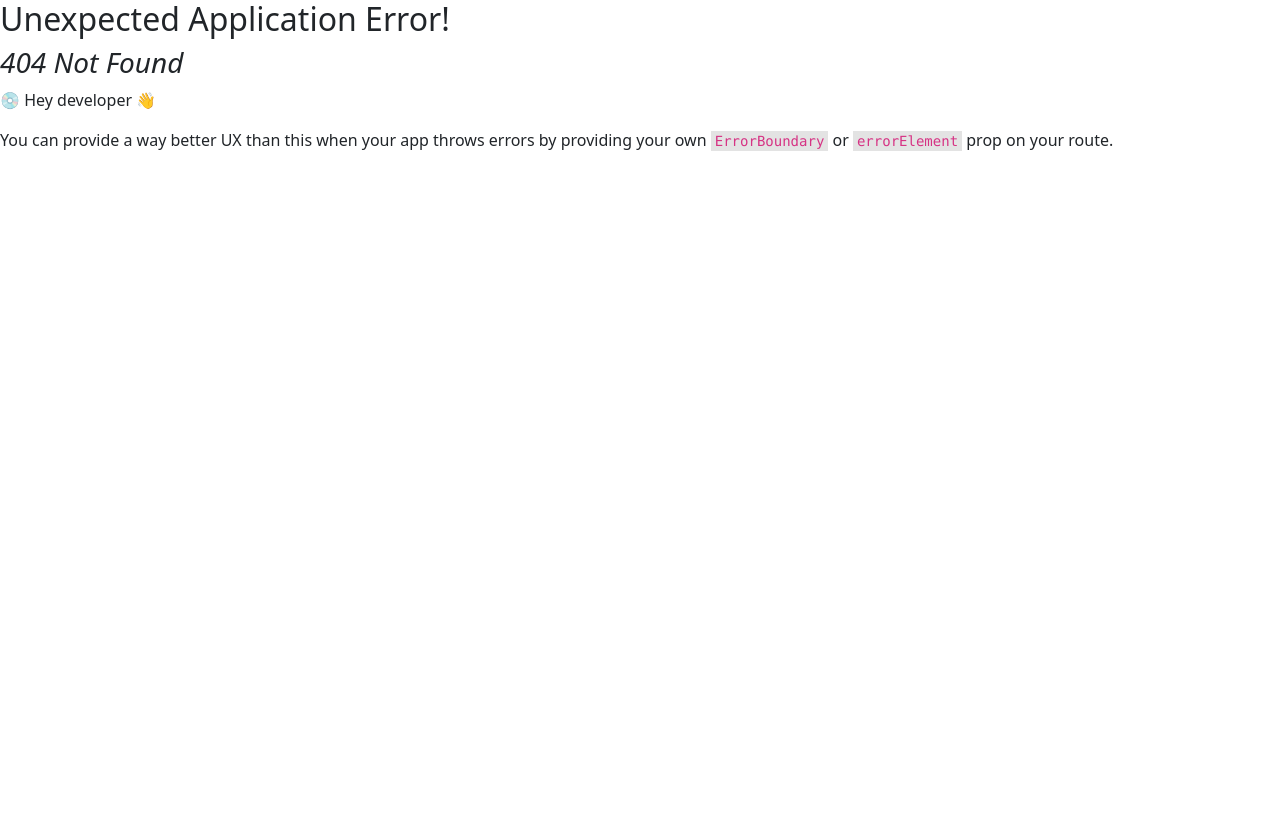
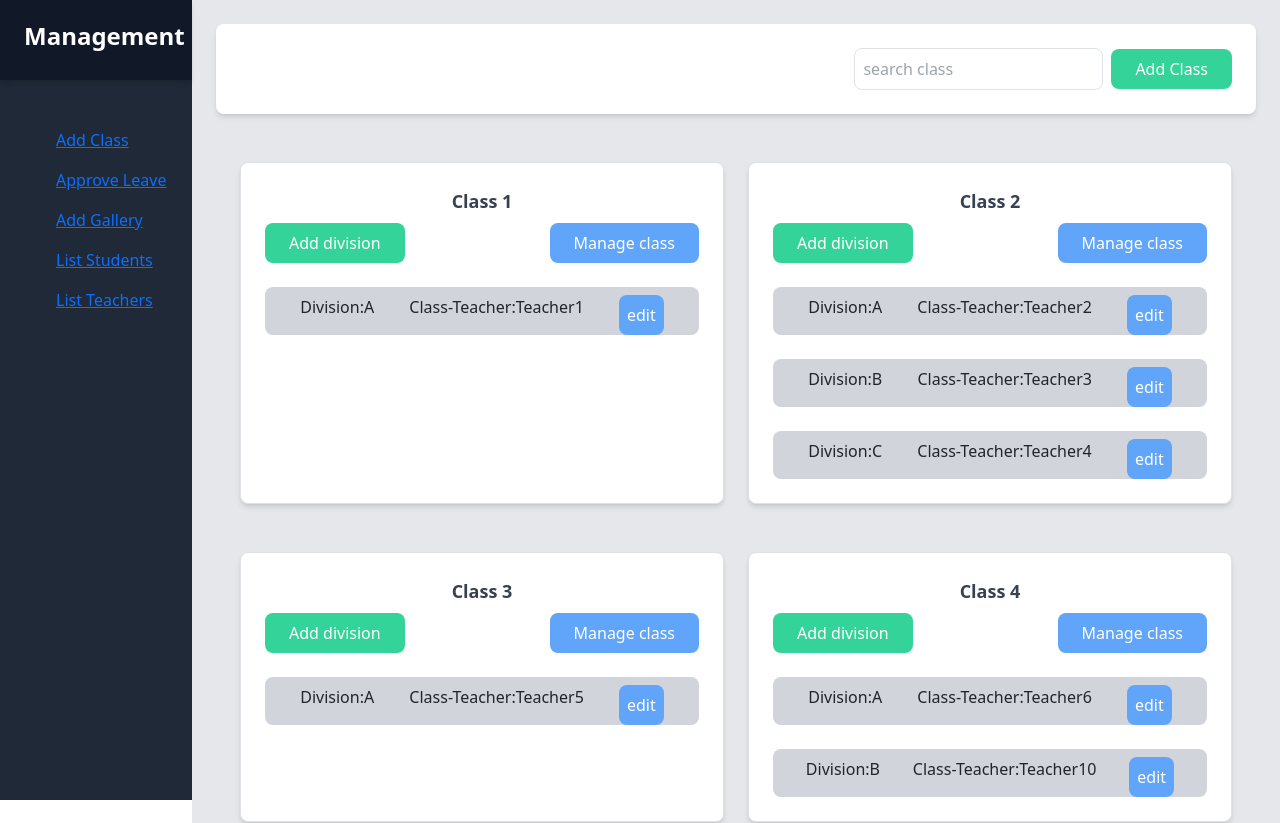
Before and after one commit to jithiee/Infinite-Academy-Frontend, a React app in the folder INFINITE/: page /management/add-class in a window 1280 px wide. Before the commit this address had no page. Shown: the top 823 px of the page. Before the commit the page ends 800 px from the top, so only its background shows below. Built offline with nearby package versions, Linux system fonts and the light colour scheme; the HTML template or start-up script is replaced by a standard one.

Commit message:
update management navbar

```diff
--- a/INFINITE/src/features/Management/components/AddClass.jsx
+++ b/INFINITE/src/features/Management/components/AddClass.jsx
@@ -27,7 +27,7 @@ const AddClass = () => {
       setClassTeacher('');
     };
   return (
-    <div className="bg-gradient-to-b bg-gray-200 w-full min-h-screen p-4">
+    <div className="bg-gradient-to-b bg-gray-200 min-h-screen p-4">
       <div className="w-full h-1/6 bg-white flex justify-end items-center p-4 rounded-lg shadow-md">
         <div className="flex items-center w-full md:w-auto">
           <input
--- a/INFINITE/src/features/Management/components/Gallery.jsx
+++ b/INFINITE/src/features/Management/components/AddGallery.jsx
@@ -1,6 +1,6 @@
 import React, { useState } from 'react';
 
-const Gallery = () => {
+const AddGallery = () => {
   const [images, setImages] = useState([]);
 
   const handleImageUpload = (event) => {
@@ -14,7 +14,7 @@ const Gallery = () => {
   };
 
   return (
-    <div className='bg-gray-300 w-full min-h-screen flex flex-col'>
+    <div className='bg-gray-300 min-h-screen flex flex-col'>
       <div className='flex justify-center bg-blue-300'>
         <input
           type="file"
@@ -43,4 +43,4 @@ const Gallery = () => {
   );
 };
 
-export default Gallery;
+export default AddGallery;
--- a/INFINITE/src/features/Management/ApproveLeaveTeachers.jsx
+++ b/INFINITE/src/features/Management/components/ApproveLeaveTeachers.jsx
@@ -2,7 +2,7 @@ import React from 'react';
 
 const ApproveLeaveTeachers = () => {
   return (
-    <section className="min-h-screen bg-gradient-to-r from-slate-300 to-slate-500">
+    <section className=" w-full min-h-screen bg-gradient-to-r from-slate-300 to-slate-500">
       <div className="container mx-auto py-5">
         <div className="flex justify-center">
           <div className="w-full xl:w-10/12">
--- a/INFINITE/src/features/Management/components/ManagementSidebar.jsx
+++ b/INFINITE/src/features/Management/components/ManagementSidebar.jsx
@@ -1,9 +1,71 @@
-import React from 'react'
+import React from 'react';
+import { NavLink } from 'react-router-dom';
 
-const ManagementSidebar = () => {
+const ManagementSidebar = ({ isOpen, setIsOpen }) => {
   return (
-    <div>ManagementSidebar</div>
-  )
-}
+    <div
+      className={`bg-gray-800 text-white w-48 md:relative md:block fixed md:z-0 ${isOpen ? 'block z-20' : 'hidden'}`}
+      style={{ height: '100vh' }}
+    >
+      <div className="h-20 bg-gray-900 shadow-md p-4 flex items-center justify-center md:justify-start">
+        <h1 className="text-2xl font-bold">Management</h1>
+      </div>
+      <nav className="mt-10 space-y-2">
+        <ul>
+          <li>
+            <NavLink
+              to="add-class"
+              className="block px-4 py-2 hover:bg-gray-700 rounded"
+              activeClassName="bg-gray-700"
+              onClick={() => setIsOpen(false)}
+            >
+              Add Class
+            </NavLink>
+          </li>
+          <li>
+            <NavLink
+              to="approve-leave"
+              className="block px-4 py-2 hover:bg-gray-700 rounded"
+              activeClassName="bg-gray-700"
+              onClick={() => setIsOpen(false)}
+            >
+              Approve Leave
+            </NavLink>
+          </li>
+          <li>
+            <NavLink
+              to="add-gallery"
+              className="block px-4 py-2 hover:bg-gray-700 rounded"
+              activeClassName="bg-gray-700"
+              onClick={() => setIsOpen(false)}
+            >
+              Add Gallery
+            </NavLink>
+          </li>
+          <li>
+            <NavLink
+              to="list-students"
+              className="block px-4 py-2 hover:bg-gray-700 rounded"
+              activeClassName="bg-gray-700"
+              onClick={() => setIsOpen(false)}
+            >
+              List Students
+            </NavLink>
+          </li>
+          <li>
+            <NavLink
+              to="list-teachers"
+              className="block px-4 py-2 hover:bg-gray-700 rounded"
+              activeClassName="bg-gray-700"
+              onClick={() => setIsOpen(false)}
+            >
+              List Teachers
+            </NavLink>
+          </li>
+        </ul>
+      </nav>
+    </div>
+  );
+};
 
-export default ManagementSidebar
+export default ManagementSidebar;
--- a/INFINITE/src/main.jsx
+++ b/INFINITE/src/main.jsx
@@ -1,79 +1,74 @@
-import React from 'react'
-import ReactDOM from 'react-dom/client'
-import './index.css'
-import {Route, RouterProvider, createBrowserRouter, createRoutesFromElements } from 'react-router-dom'
-import NavFooter from './layoutmainpages/NavFooter.jsx'
-import HomePage from './pages/HomePage.jsx'
+import React from 'react';
+import ReactDOM from 'react-dom/client';
+import './index.css';
+import { Route, RouterProvider, createBrowserRouter, createRoutesFromElements } from 'react-router-dom';
+import NavFooter from './layoutmainpages/NavFooter.jsx';
+import HomePage from './pages/HomePage.jsx';
 import 'bootstrap/dist/css/bootstrap.min.css';
-import About from './features/about/components/About.jsx'
-import Gallery from './features/gallery/components/Gallery.jsx'
-import Post from './features/posts/components/Post.jsx'
-import PostForm from './features/posts/components/PostForm.jsx'
-import LoginPage from './pages/LoginPage.jsx'
-import RegistrationPage from './pages/RegistrationPage.jsx'
-import StudentProfilePage from './pages/StudentProfilePage.jsx'
-import Contact from './features/Contact/components/contact.jsx'
+import About from './features/about/components/About.jsx';
+import Gallery from './features/gallery/components/Gallery.jsx';
+import Post from './features/posts/components/Post.jsx';
+import PostForm from './features/posts/components/PostForm.jsx';
+import LoginPage from './pages/LoginPage.jsx';
+import RegistrationPage from './pages/RegistrationPage.jsx';
+import StudentProfilePage from './pages/StudentProfilePage.jsx';
+import Contact from './features/Contact/components/contact.jsx';
 
-import ParentProfile from './features/profile/components/parent/ParentProfile.jsx'
-import TeacherProfile from './features/profile/components/teacher/TeacherProfile.jsx'
-import AddMark from './features/profile/components/teacher/AddMark.jsx'
-import MarkAttendence from './features/profile/components/teacher/MarkAttendence.jsx'
-import ApproveLeave from './features/profile/components/teacher/ApproveLeave.jsx'
-import IsTeacher from './features/authentication/components/IsTeacher.jsx'
-import IsStudent from './features/authentication/components/IsStudent.jsx'
-import IsParent from './features/authentication/components/IsParent.jsx'
-import ManagementPage from './pages/ManagementPage.jsx'
-
-
-
+import ParentProfile from './features/profile/components/parent/ParentProfile.jsx';
+import TeacherProfile from './features/profile/components/teacher/TeacherProfile.jsx';
+import AddMark from './features/profile/components/teacher/AddMark.jsx';
+import MarkAttendence from './features/profile/components/teacher/MarkAttendence.jsx';
+import ApproveLeave from './features/profile/components/teacher/ApproveLeave.jsx';
+import IsTeacher from './features/authentication/components/IsTeacher.jsx';
+import IsStudent from './features/authentication/components/IsStudent.jsx';
+import IsParent from './features/authentication/components/IsParent.jsx';
+import ManagementPage from './pages/ManagementPage.jsx';
+import AddClass from './features/Management/components/AddClass';
+import ListStudents from './features/Management/components/ListStudents';
+import ListTeachers from './features/Management/components/ListTeachers';
+import ApproveLeaveTeachers from './features/Management/components/ApproveLeaveTeachers';
+import AddGallery from './features/Management/components/AddGallery.jsx';
 
 const router = createBrowserRouter(
   createRoutesFromElements(
     <Route>
-
-      <Route path='login' element={<LoginPage/>} />
-      <Route path='register' element={<RegistrationPage />}/>
+      <Route path='login' element={<LoginPage />} />
+      <Route path='register' element={<RegistrationPage />} />
       <Route path="teacher" element={<IsTeacher />} />
       <Route path="student" element={<IsStudent />} />
       <Route path="parent" element={<IsParent />} />
 
-
-    <Route path='/' element={<NavFooter/>}  >
-        <Route path='' element={<HomePage/>}  />
-        <Route path='about' element={<About/>} />
-        <Route path='gallery' element={<Gallery/>} />
-        <Route path='posts' element={<Post/>} />
-        <Route path='contact' element={<Contact/>}/>
-
+      <Route path='/' element={<NavFooter />}>
+        <Route path='' element={<HomePage />} />
+        <Route path='about' element={<About />} />
+        <Route path='gallery' element={<Gallery />} />
+        <Route path='posts' element={<Post />} />
+        <Route path='contact' element={<Contact />} />
       </Route>
 
-    <Route path='postform' element={<PostForm/>} />
-
-    <Route path='studentprofile' element={<StudentProfilePage/>}/>
-    <Route path='parentprofile' element={<ParentProfile/>}/>
+      <Route path='postform' element={<PostForm />} />
+      <Route path='studentprofile' element={<StudentProfilePage />} />
+      <Route path='parentprofile' element={<ParentProfile />} />
       <Route path='/teacherprofile' element={<TeacherProfile isClassTeacher={true} />}>
-          {/* <Route index element={<PostForm />} /> Default route, e.g., for /teacherprofile */}
         <Route path='uploadpost' element={<PostForm />} />
-          <Route path='addmarks' element={<AddMark/>} />
-          <Route path='markattendance' element={<MarkAttendence/>} />
-          <Route path='approveleave' element={<ApproveLeave/>} />
+        <Route path='addmarks' element={<AddMark />} />
+        <Route path='markattendance' element={<MarkAttendence />} />
+        <Route path='approveleave' element={<ApproveLeave />} />
       </Route>
 
-      <Route path='management' element={<ManagementPage/>}/>
-
-
-
-
-
-
+      <Route path='management' element={<ManagementPage />}>
+        <Route path='add-class' element={<AddClass />} />
+        <Route path='approve-leave' element={<ApproveLeaveTeachers />} />
+        <Route path='add-gallery' element={<AddGallery/>} />
+        <Route path='list-students' element={<ListStudents />} />
+        <Route path='list-teachers' element={<ListTeachers />} />
       </Route>
-
-
+    </Route>
   ),
-)
+);
 
 ReactDOM.createRoot(document.getElementById('root')).render(
   <React.StrictMode>
     <RouterProvider router={router} />
   </React.StrictMode>,
-)
+);
--- a/INFINITE/src/pages/ManagementPage.jsx
+++ b/INFINITE/src/pages/ManagementPage.jsx
@@ -1,24 +1,28 @@
-import React from 'react'
-import Gallery from '../features/Management/components/Gallery'
-import ManagementSidebar from '../features/Management/components/ManagementSidebar'
-import AddClass from '../features/Management/components/AddClass'
-import ListStudents from '../features/Management/components/ListStudents'
-import ListTeachers from '../features/Management/components/ListTeachers'
-import ApproveLeaveTeachers from '../features/Management/ApproveLeaveTeachers'
+import React, { useState } from 'react';
+import { Outlet } from 'react-router-dom';
+import ManagementSidebar from '../features/Management/components/ManagementSidebar';
 
 const ManagementPage = () => {
+  const [isOpen, setIsOpen] = useState(false);
+
   return (
-    <>
+    <div className="flex flex-col md:flex-row min-h-screen relative">
+      <div className="bg-gray-800 text-white w-full p-4 md:hidden flex justify-between items-center">
+        <button
+          className="text-white focus:outline-none"
+          onClick={() => setIsOpen(!isOpen)}
+        >
+          <svg className="w-6 h-6" fill="none" stroke="currentColor" viewBox="0 0 24 24" xmlns="http://www.w3.org/2000/svg">
+            <path strokeLinecap="round" strokeLinejoin="round" strokeWidth="2" d={isOpen ? "M6 18L18 6M6 6l12 12" : "M4 6h16M4 12h16m-7 6h7"}></path>
+          </svg>
+        </button>
+      </div>
+      <ManagementSidebar isOpen={isOpen} setIsOpen={setIsOpen} />
+      <div className="flex-grow ">
+        <Outlet />
+      </div>
+    </div>
+  );
+};
 
-         {/* <ManagementSidebar/> */}
-         <ListTeachers/>
-          <ApproveLeaveTeachers/>
-         <ListStudents/>
-         <Gallery/>
-         <AddClass/>
-
-    </>
-  )
-}
-
-export default ManagementPage
+export default ManagementPage;
```
Lines whose indentation alone changed are shown as unchanged.
